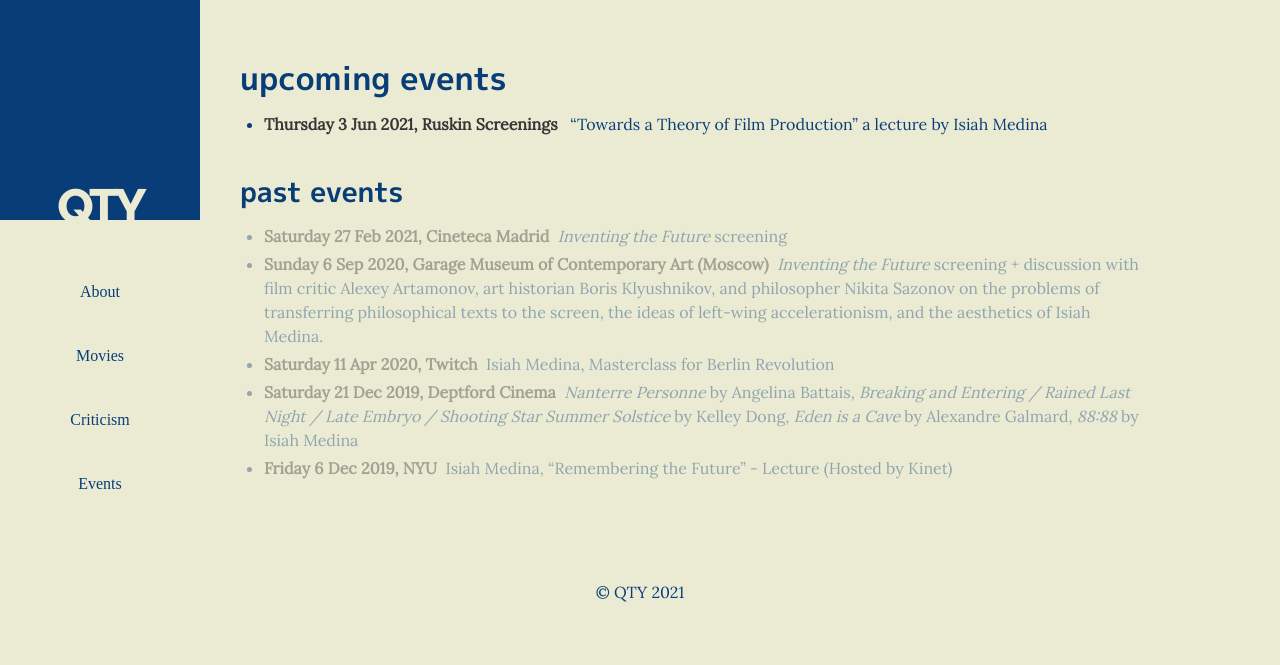
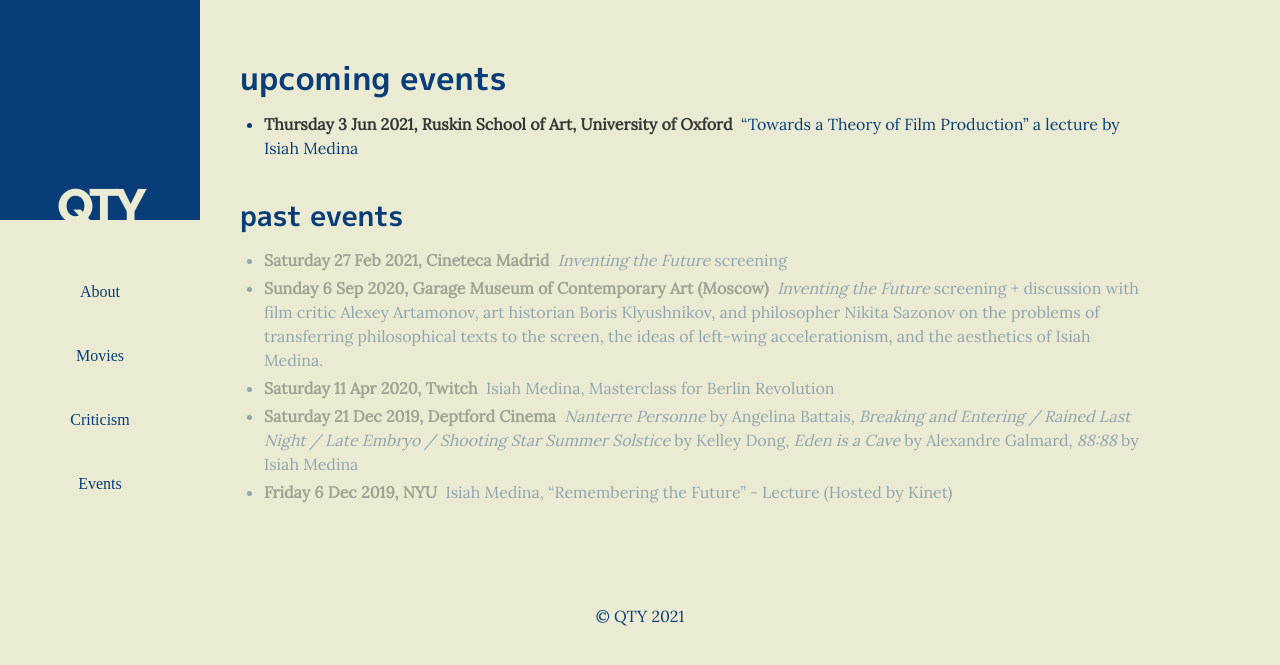
Before and after one commit to naobot/qty-cinema, a Jekyll site: the page built from events.html, in a window 1280 px wide. Shown: the top 665 px of the page. Built offline with Jekyll 4.4.1, drawn with Linux system fonts in a browser that asks for light colours; some web fonts are replaced.

Commit message:
Update from Forestry.io Isiah Medina updated _data/events.yaml

```diff
--- a/_data/events.yaml
+++ b/_data/events.yaml
@@ -1,6 +1,6 @@
 ---
 - when: 2021-06-03 17:00:00 +0000
-  where: 'Ruskin Screenings '
+  where: Ruskin School of Art, University of Oxford
   what: '"Towards a Theory of Film Production" a lecture by Isiah Medina '
 - when: 2021-02-27 23:45:00 +0000
   where: Cineteca Madrid
```
